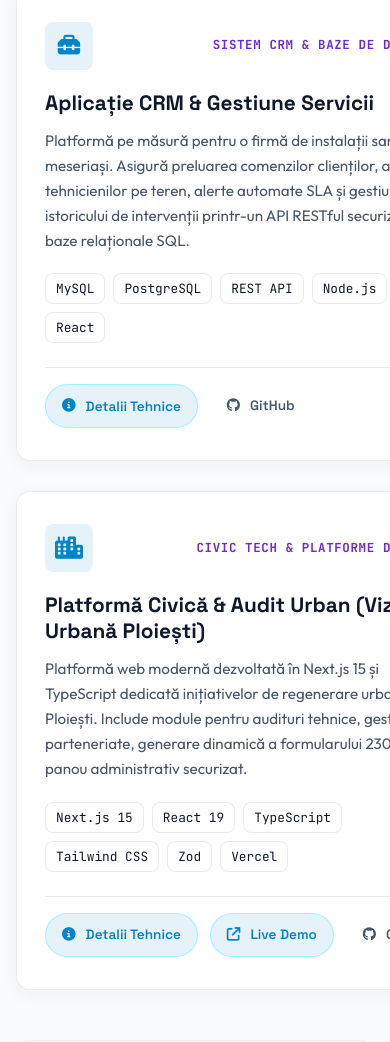
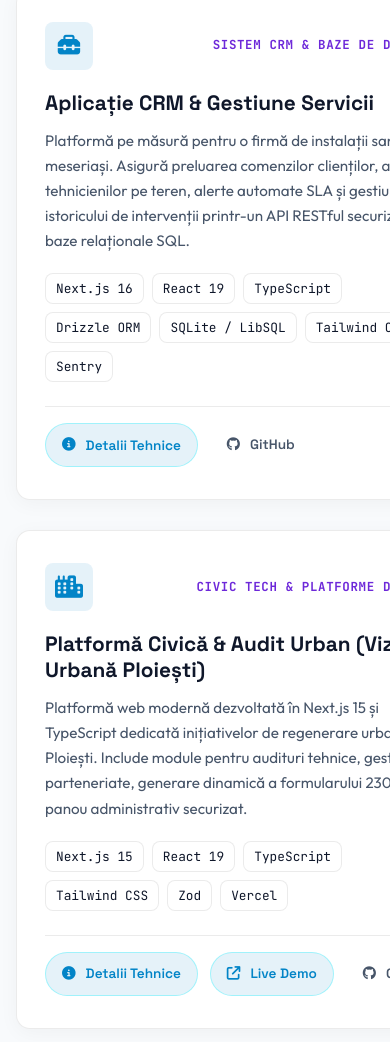
Before and after one commit to tiberiumilitaru89/portofoliu-tiberiu, a website built with Vite: page index.html in a window 390 px wide. Shown: the part 7449-8491 px from the top of the page. Built offline with nearby package versions, Linux system fonts and the light colour scheme; animation ran at ten frames a second.

Commit message:
feat(portfolio): sync exact tech stack for Instalbloc CRM (Next.js 16, React 19, TypeScript, Drizzle ORM, SQLite/LibSQL, Sentry)

```diff
--- a/index.html
+++ b/index.html
@@ -592,11 +592,13 @@
                             Platformă pe măsură pentru o firmă de instalații sanitare și meseriași. Asigură preluarea comenzilor clienților, alocarea tehnicienilor pe teren, alerte automate SLA și gestiunea istoricului de intervenții printr-un API RESTful securizat și baze relaționale SQL.
                         </p>
                         <div class="project-tech-tags">
-                            <span class="tech-tag">MySQL</span>
-                            <span class="tech-tag">PostgreSQL</span>
-                            <span class="tech-tag">REST API</span>
-                            <span class="tech-tag">Node.js</span>
-                            <span class="tech-tag">React</span>
+                            <span class="tech-tag">Next.js 16</span>
+                            <span class="tech-tag">React 19</span>
+                            <span class="tech-tag">TypeScript</span>
+                            <span class="tech-tag">Drizzle ORM</span>
+                            <span class="tech-tag">SQLite / LibSQL</span>
+                            <span class="tech-tag">Tailwind CSS</span>
+                            <span class="tech-tag">Sentry</span>
                         </div>
                         <div class="project-actions">
                             <button class="btn btn-sm btn-outline-cyan btn-project-modal" data-target="proj3" aria-label="Detalii tehnice despre Aplicație CRM">
--- a/src/script.js
+++ b/src/script.js
@@ -1530,16 +1530,16 @@ document.addEventListener('DOMContentLoaded', () => {
             },
             proj3: {
                 ro: {
-                    title: "Aplicație CRM & Gestiune Servicii",
+                    title: "Aplicație CRM & Gestiune Servicii (Instalbloc)",
                     desc: "Creată pentru o firmă de instalații sanitare și intervenții tehnice. Anterior, toate programările se notau în agende fizice, ducând la întârzieri și suprapuneri de comenzi pe teren.",
-                    architecture: "Bază de date relațională pe <strong>PostgreSQL / MySQL</strong> cu scheme optimizate și constrângeri de integritate. Interfață React prietenoasă pe mobil pentru instalatori și API REST securizat cu alerte automate SLA.",
-                    results: "• Eliminarea completă a suprapunerilor de programări pe teren.<br>• Notificări automate către clienți prin SMS/Email.<br>• Istoric detaliat al fiecărui client pentru intervenții în garanție."
+                    architecture: "Arhitectură modernă pe <strong>Next.js 16</strong> cu <strong>React 19</strong> și <strong>TypeScript</strong>. Persistență cu <strong>Drizzle ORM</strong> peste <strong>SQLite / LibSQL</strong> (embedded & zero-latency queries), validare runtime cu <strong>Zod</strong>, monitorizare integrată cu <strong>Sentry</strong> și interfețe responsive stilizate cu <strong>Tailwind CSS v4</strong>.",
+                    results: "• Eliminarea completă a suprapunerilor de programări pe teren.<br>• Sistem de triaj și alerte automate SLA pentru dispecerat.<br>• Observabilitate end-to-end și trasabilitate a fiecărei cereri/intervenții."
                 },
                 en: {
-                    title: "Service Management & CRM Tool",
+                    title: "Service Management & CRM Tool (Instalbloc)",
                     desc: "Engineered for a plumbing and field maintenance company. Previously, appointments and warranties were tracked on paper, resulting in missed appointments and SLA breaches.",
-                    architecture: "Relational <strong>PostgreSQL/MySQL</strong> database with normalized schemas and indexing. Responsive mobile React UI for field technicians and a RESTful API with automated SLA dispatching.",
-                    results: "• Zero scheduling conflicts and automated technician assignment.<br>• Automated client confirmation notifications.<br>• Centralized client history for rapid warranty audits."
+                    architecture: "Modern architecture on <strong>Next.js 16</strong> with <strong>React 19</strong> and <strong>TypeScript</strong>. Persistence via <strong>Drizzle ORM</strong> with <strong>SQLite / LibSQL</strong>, strict runtime schema validation with <strong>Zod</strong>, end-to-end monitoring via <strong>Sentry</strong>, and responsive interfaces with <strong>Tailwind CSS v4</strong>.",
+                    results: "• Zero scheduling conflicts and automated technician assignment.<br>• Automated SLA dispatching and technician status tracking.<br>• Production observability and centralized service auditing."
                 },
                 github: "https://github.com/tiberiumilitaru89/instalbloc"
             },
```
